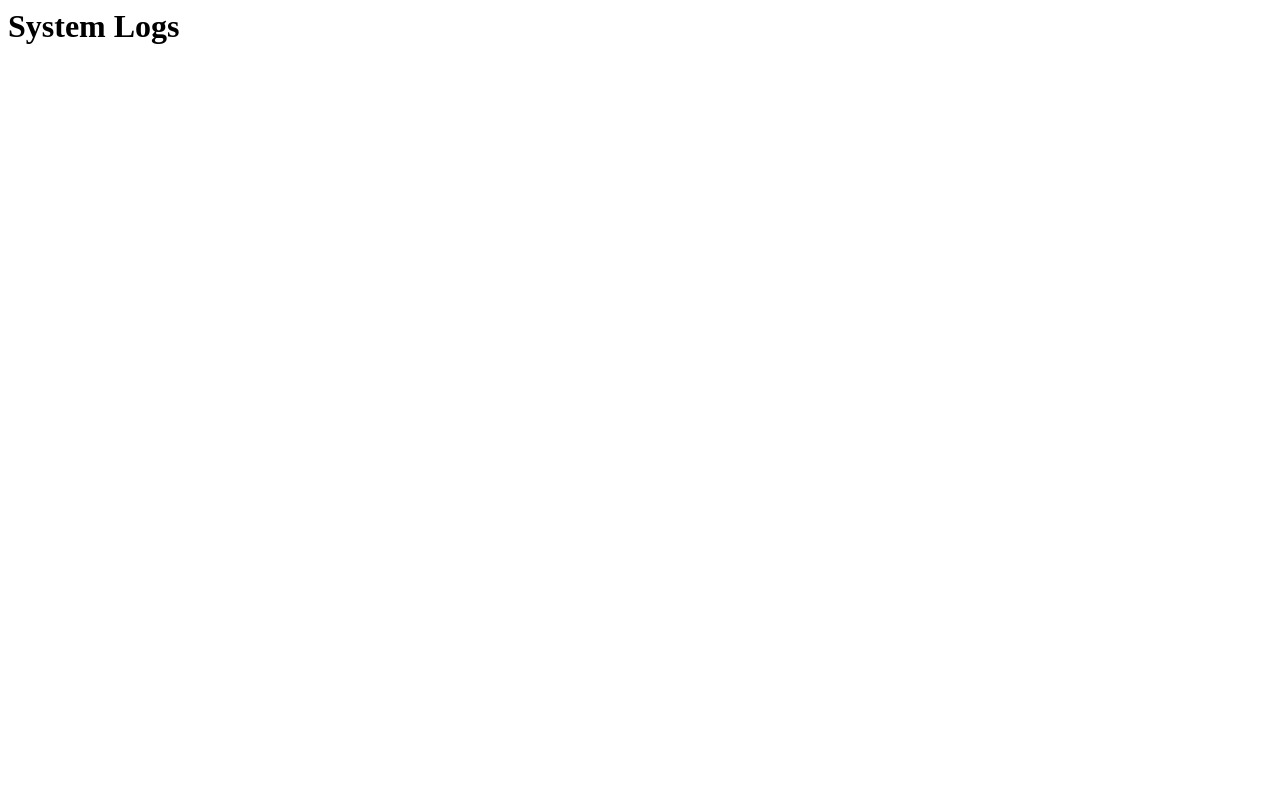
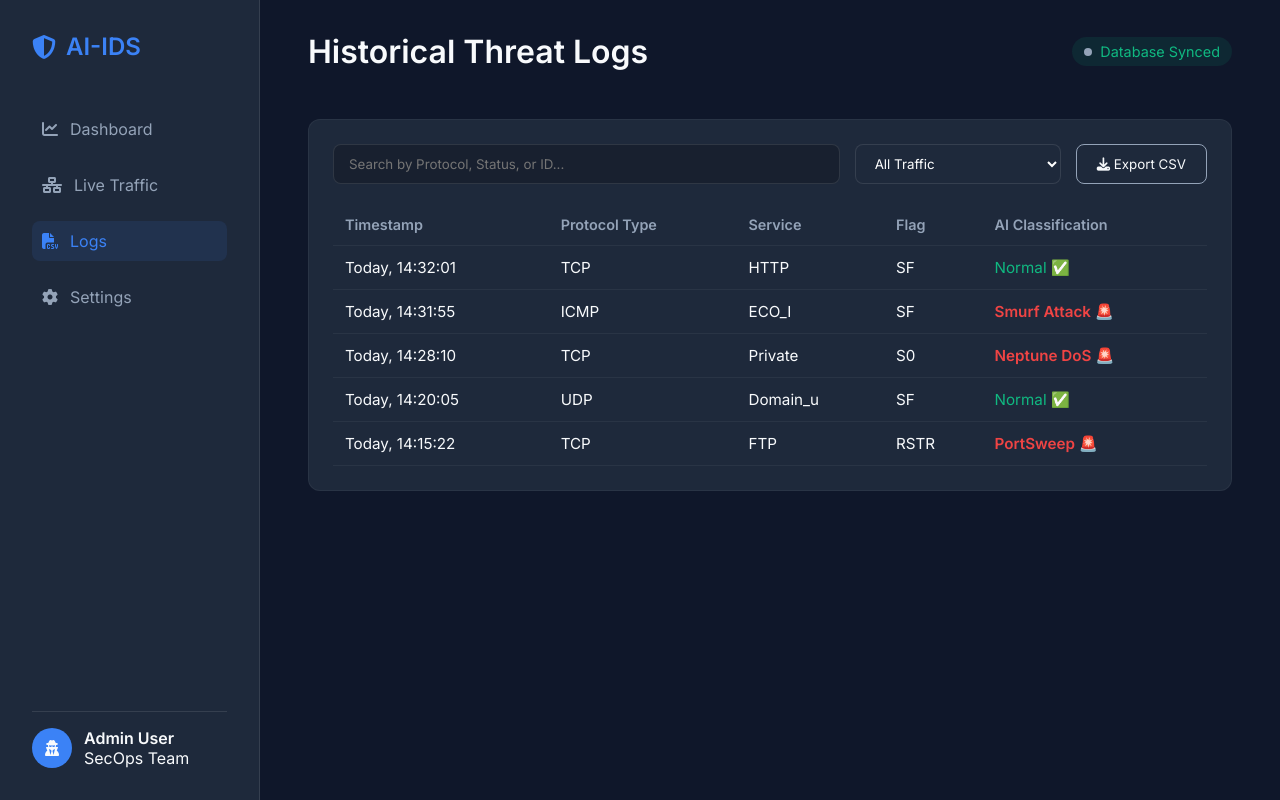
Before and after one commit to AI-IDS001/AI-IDS-Live, a Flask app: page /logs in a window 1280 px wide. Before the commit the page is almost empty. Run offline with Flask 3, Linux system fonts and the light colour scheme.

Commit message:
Add files via upload

```diff
--- a/AI_IDS_WebApp/templates/logs.html
+++ b/AI_IDS_WebApp/templates/logs.html
@@ -1 +1,141 @@
-<h1>System Logs</h1>
+<!DOCTYPE html>
+<html lang="en">
+<head>
+    <meta charset="UTF-8">
+    <meta name="viewport" content="width=device-width, initial-scale=1.0">
+    <title>Logs | AI-IDS</title>
+
+    <link href="https://fonts.googleapis.com/css2?family=Inter:wght@300;400;600&display=swap" rel="stylesheet">
+    <link rel="stylesheet" href="https://cdnjs.cloudflare.com/ajax/libs/font-awesome/6.4.0/css/all.min.css">
+    <link rel="stylesheet" href="{{ url_for('static', filename='style.css') }}">
+
+    <style>
+        .controls-bar {
+            display: flex;
+            gap: 15px;
+            margin-bottom: 20px;
+        }
+        .search-input {
+            flex-grow: 1;
+            padding: 10px 15px;
+            background-color: rgba(0, 0, 0, 0.2);
+            border: 1px solid rgba(255, 255, 255, 0.1);
+            color: white;
+            border-radius: 8px;
+        }
+        .filter-select {
+            padding: 10px 15px;
+            background-color: var(--bg-card);
+            color: white;
+            border: 1px solid rgba(255, 255, 255, 0.1);
+            border-radius: 8px;
+        }
+        .btn-export {
+            background-color: transparent;
+            color: var(--text-primary);
+            border: 1px solid var(--text-secondary);
+            padding: 10px 20px;
+            border-radius: 8px;
+            cursor: pointer;
+            transition: all 0.3s;
+        }
+        .btn-export:hover {
+            background-color: rgba(255, 255, 255, 0.1);
+        }
+    </style>
+</head>
+<body>
+
+    <nav class="sidebar">
+        <div class="logo">
+            <i class="fa-solid fa-shield-halved"></i>
+            <span>AI-IDS</span>
+        </div>
+        <ul class="nav-links">
+            <li><a href="/"><i class="fa-solid fa-chart-line"></i> Dashboard</a></li>
+            <li><a href="/live"><i class="fa-solid fa-network-wired"></i> Live Traffic</a></li>
+            <li class="active"><a href="/logs"><i class="fa-solid fa-file-csv"></i> Logs</a></li>
+            <li><a href="/settings"><i class="fa-solid fa-gear"></i> Settings</a></li>
+        </ul>
+        <div class="user-profile">
+            <div class="avatar"><i class="fa-solid fa-user-secret"></i></div>
+            <div class="user-info">
+                <h4>Admin User</h4>
+                <p>SecOps Team</p>
+            </div>
+        </div>
+    </nav>
+
+    <main class="main-content">
+        <header>
+            <h1>Historical Threat Logs</h1>
+            <div class="status-indicator">
+                <span class="dot" style="background-color: var(--text-secondary); box-shadow: none;"></span> Database Synced
+            </div>
+        </header>
+
+        <section class="card table-card">
+
+            <div class="controls-bar">
+                <input type="text" class="search-input" placeholder="Search by Protocol, Status, or ID...">
+                <select class="filter-select">
+                    <option>All Traffic</option>
+                    <option>Threats Only (Malicious)</option>
+                    <option>Clean Traffic (Normal)</option>
+                </select>
+                <button class="btn-export"><i class="fa-solid fa-download"></i> Export CSV</button>
+            </div>
+
+            <table>
+                <thead>
+                    <tr>
+                        <th>Timestamp</th>
+                        <th>Protocol Type</th>
+                        <th>Service</th>
+                        <th>Flag</th>
+                        <th>AI Classification</th>
+                    </tr>
+                </thead>
+                <tbody>
+                    <tr>
+                        <td class="timestamp">Today, 14:32:01</td>
+                        <td>TCP</td>
+                        <td>HTTP</td>
+                        <td>SF</td>
+                        <td style="color: var(--accent-green);">Normal ✅</td>
+                    </tr>
+                    <tr>
+                        <td class="timestamp">Today, 14:31:55</td>
+                        <td>ICMP</td>
+                        <td>ECO_I</td>
+                        <td>SF</td>
+                        <td style="color: var(--accent-red); font-weight: bold;">Smurf Attack 🚨</td>
+                    </tr>
+                    <tr>
+                        <td class="timestamp">Today, 14:28:10</td>
+                        <td>TCP</td>
+                        <td>Private</td>
+                        <td>S0</td>
+                        <td style="color: var(--accent-red); font-weight: bold;">Neptune DoS 🚨</td>
+                    </tr>
+                    <tr>
+                        <td class="timestamp">Today, 14:20:05</td>
+                        <td>UDP</td>
+                        <td>Domain_u</td>
+                        <td>SF</td>
+                        <td style="color: var(--accent-green);">Normal ✅</td>
+                    </tr>
+                    <tr>
+                        <td class="timestamp">Today, 14:15:22</td>
+                        <td>TCP</td>
+                        <td>FTP</td>
+                        <td>RSTR</td>
+                        <td style="color: var(--accent-red); font-weight: bold;">PortSweep 🚨</td>
+                    </tr>
+                </tbody>
+            </table>
+        </section>
+    </main>
+
+</body>
+</html>
```
